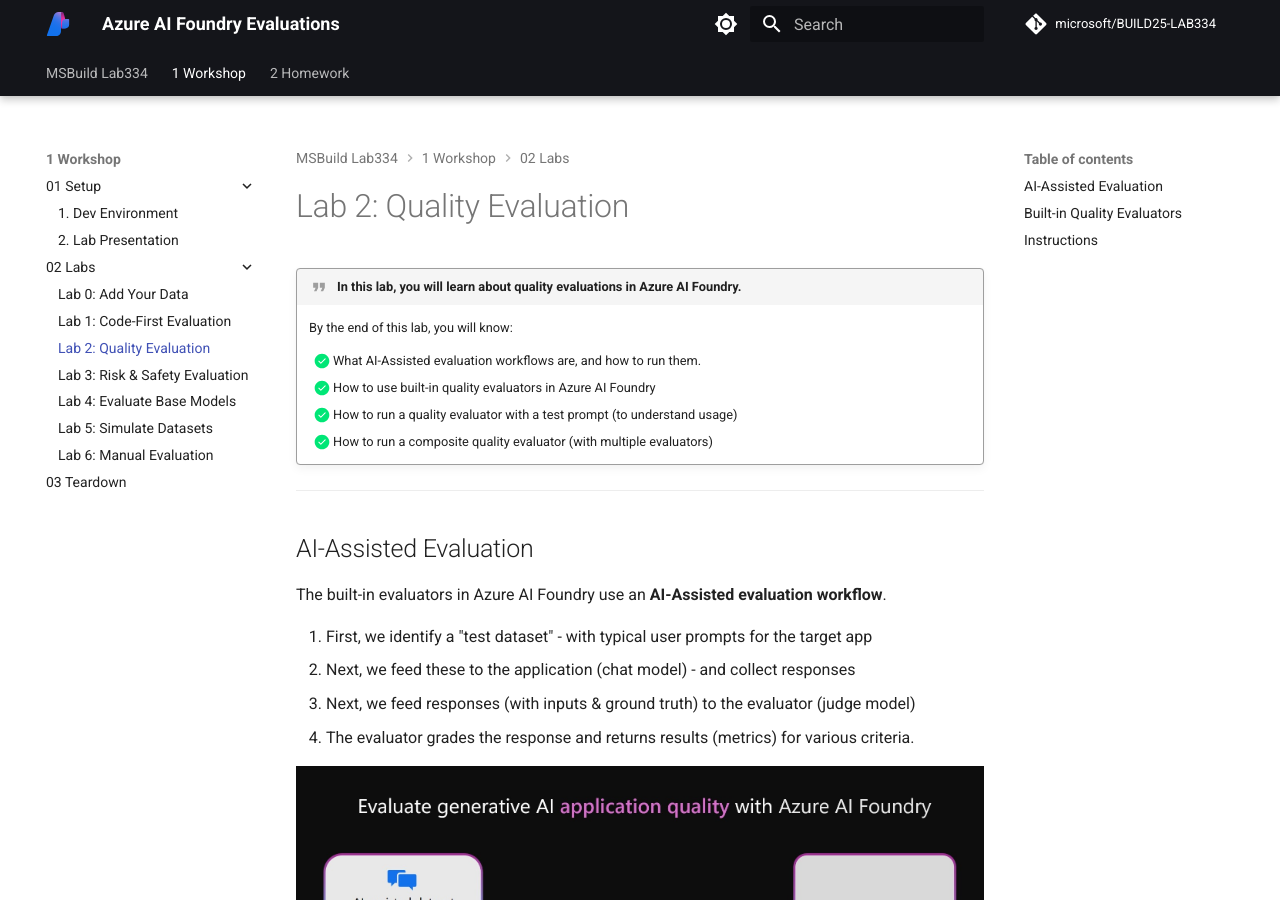
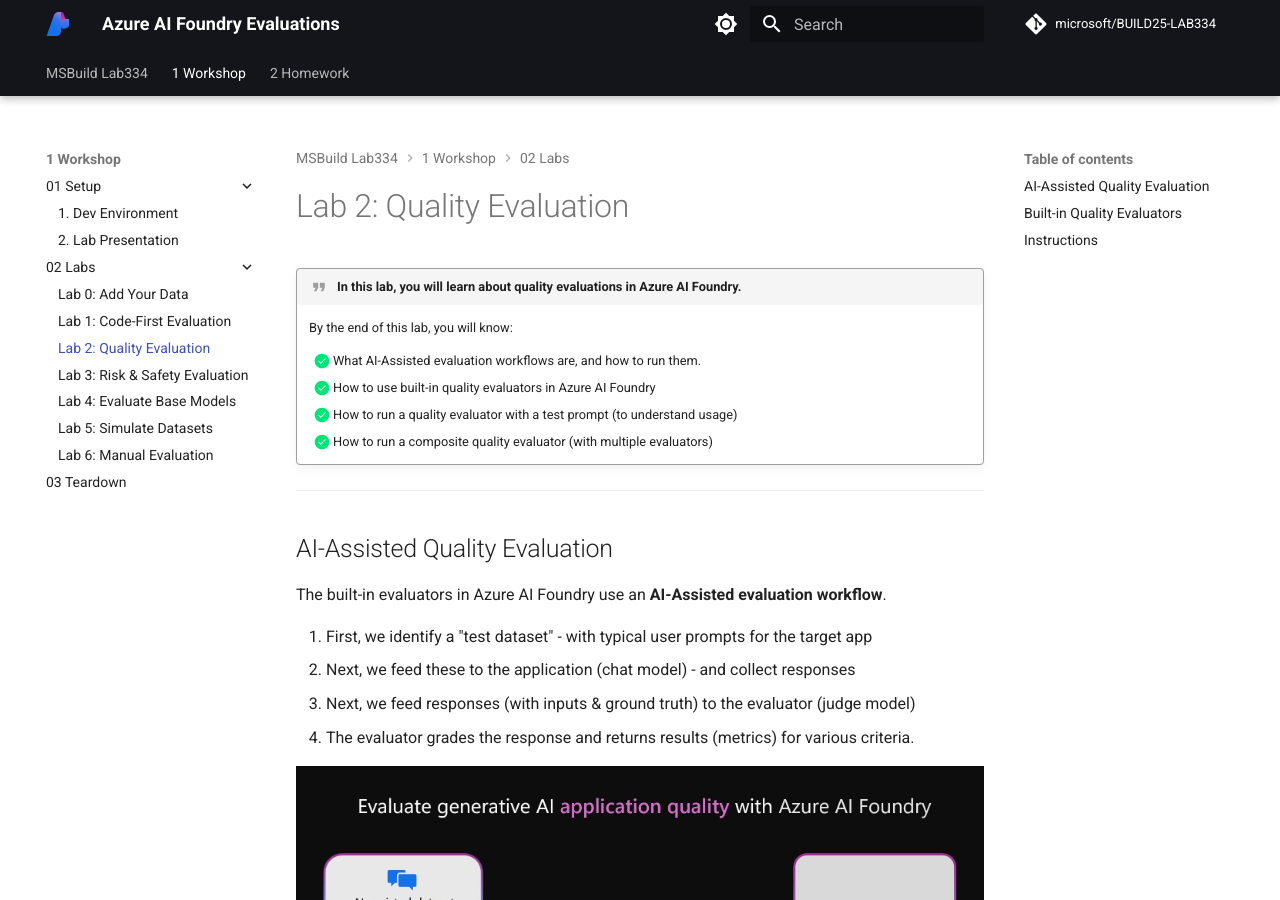
Before and after one commit to nityadev/BUILD25-LAB334, an MkDocs documentation site: the page built from docs/1-Workshop/02-Labs/02.md, in a window 1280 px wide and 900 px high. Built offline with MkDocs 1.6.1 and Material for MkDocs 9.7.7, drawn with Linux system fonts in a browser that asks for light colours; comment, search, counter and statistics services are not loaded.

Commit message:
update / v1.7 library works

```diff
--- a/docs/1-Workshop/02-Labs/02.md
+++ b/docs/1-Workshop/02-Labs/02.md
@@ -12,7 +12,7 @@
 
 ---
 
-## AI-Assisted Evaluation
+## AI-Assisted Quality Evaluation
 
 The built-in evaluators in Azure AI Foundry use an **AI-Assisted evaluation workflow**.
 
--- a/requirements.txt
+++ b/requirements.txt
@@ -10,11 +10,11 @@ wikipedia
 typing
 
 # OpenAI
-openai==1.77
+openai==1.78
 
 # Azure
 azure-identity==1.22.0
-azure-ai-evaluation==1.6.0
+azure-ai-evaluation==1.7.0
 
 azure-ai-projects==1.0.0b10
 azure-search-documents==11.4.0
```
Also changed, not shown: docs/1-Workshop/02-Labs/03.md (+22 -0 lines), 9 other files.
